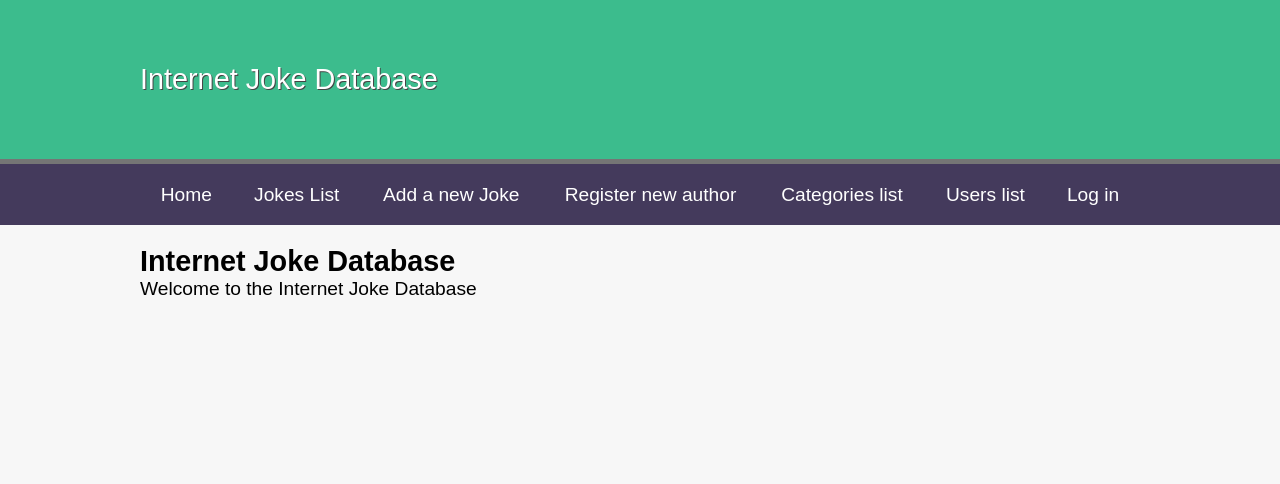
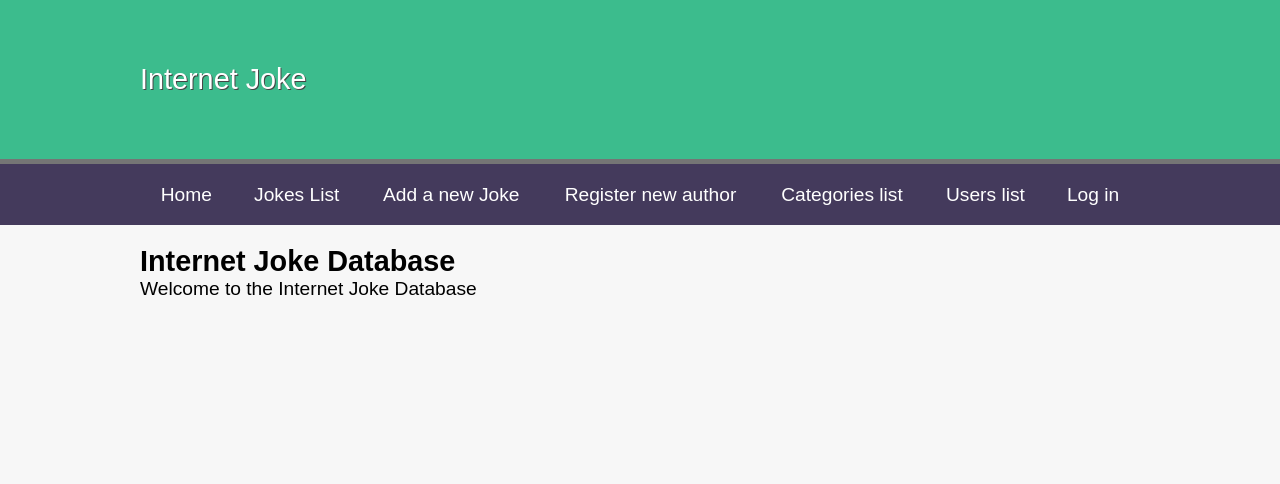
Before and after one commit to AndreiChornii/NEW_php_and_mysql_novice_to_ninja, a PHP site: page / in a window 1280 px wide. Shown: the top 484 px of the page. Run offline with PHP 8.4, Linux system fonts and the light colour scheme; the visitor is signed in with stand-in values (Sample User, id 1).

Commit message:
ij_gitignore_2

```diff
--- a/templates/layout.html.php
+++ b/templates/layout.html.php
@@ -8,7 +8,7 @@
     <body>
         <nav>
             <header>
-                <h1>Internet Joke Database</h1>
+                <h1>Internet Joke</h1>
             </header>
             <ul>
                 <li><a href="/">Home</a></li>
```
